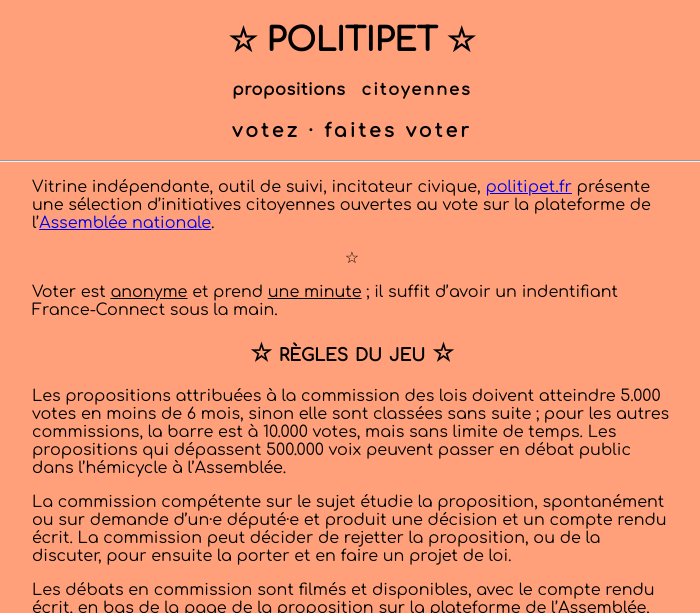
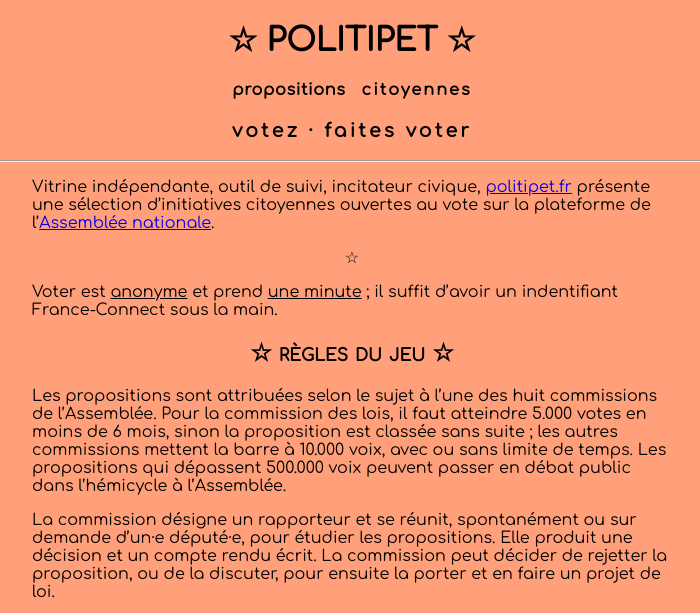
Before and after one commit to politipet/politipet.github.io, a Jekyll site: the page built from info.md, in a window 1280 px wide and 1400 px high, cut to the strip 0-613 px from the top of the window. Shown: the whole strip, without its empty margins (288-988 px from the left). Built offline with Jekyll 4.4.1, drawn with Linux system fonts in a browser that asks for light colours; our own code applies the rules of GitHub Pages for plain Markdown files; some of the changed text lies outside the part shown.

Commit message:
fixup info.md

```diff
--- a/info.md
+++ b/info.md
@@ -26,15 +26,16 @@
 ☆ règles du jeu ☆
 -----------------
 
-Les propositions attribuées à la commission des lois doivent
-atteindre 5.000 votes en moins de 6 mois, sinon elle sont classées
-sans suite ; pour les autres commissions, la barre est à 10.000 votes,
-mais sans limite de temps. Les propositions qui dépassent 500.000 voix
+Les propositions sont attribuées selon le sujet à l'une des huit
+commissions de l'Assemblée. Pour la commission des lois, il faut
+atteindre 5.000 votes en moins de 6 mois, sinon la proposition est classée
+sans suite ; les autres commissions mettent la barre à 10.000 voix,
+avec ou sans limite de temps. Les propositions qui dépassent 500.000 voix
 peuvent passer en débat public dans l'hémicycle à l'Assemblée.
 
-La commission compétente sur le sujet étudie la proposition,
-spontanément ou sur demande d'un·e député·e et produit une décision
-et un compte rendu écrit. La commission peut décider de
+La commission désigne un rapporteur et se réunit, spontanément ou
+sur demande d'un·e député·e, pour étudier les propositions. Elle produit
+une décision et un compte rendu écrit. La commission peut décider de
 rejetter la proposition, ou de la discuter, pour ensuite la porter
 et en faire un projet de loi.
 
@@ -48,7 +49,7 @@
 ### »» [la sélection politipet](/tdg) ««
 
 
-<center>☆</center>
+<center>&nbsp;</center>
 
 
 ☆ au menu ☆
@@ -71,14 +72,12 @@
 Les <u>boutons du bas</u> permettent de :
 
 - participer au [sondage](poll/)
-- voir les propositions
-  [les plus votées][most voted]
-- voir le profil de la
-  [commission des lois](commission/lois.md)
+- voir les propositions [les plus votées][most voted]
+- voir la [commission des lois](commission/lois.md)
 - voir la [Tête de Gondole](tdg/)
 
 
-<center>☆</center>
+<center>&nbsp;</center>
 
 
 ☆ la plateforme de vote ☆
```
